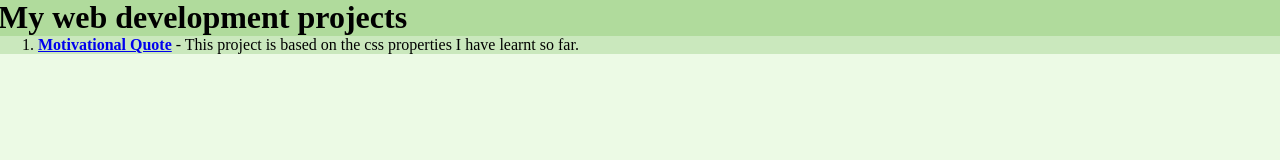
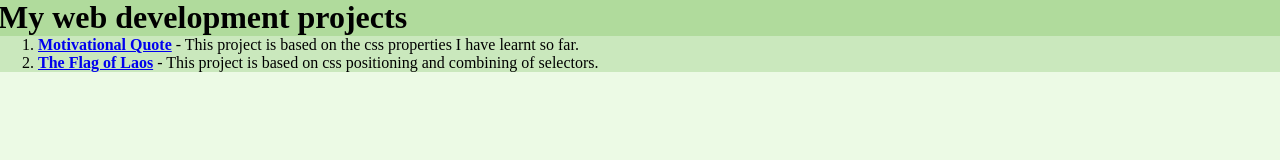
Before and after one commit to Satwikagv/web_proj, a plain HTML site: page index.html in a window 1280 px wide. Drawn offline with Linux system fonts and the light colour scheme.

Commit message:
Update index.html

```diff
--- a/index.html
+++ b/index.html
@@ -13,6 +13,7 @@
     <div class="g2">
         <ol>
             <li><a href="projects/MQ/Mq.html" class="bold">Motivational Quote</a> - This project is based on the css properties I have learnt so far.</li>
+            <li><a href="projects/flag project/flag.html" class="bold">The Flag of Laos</a> - This project is based on css positioning and combining of selectors.</li>
         </ol>
     </div>
 
```
